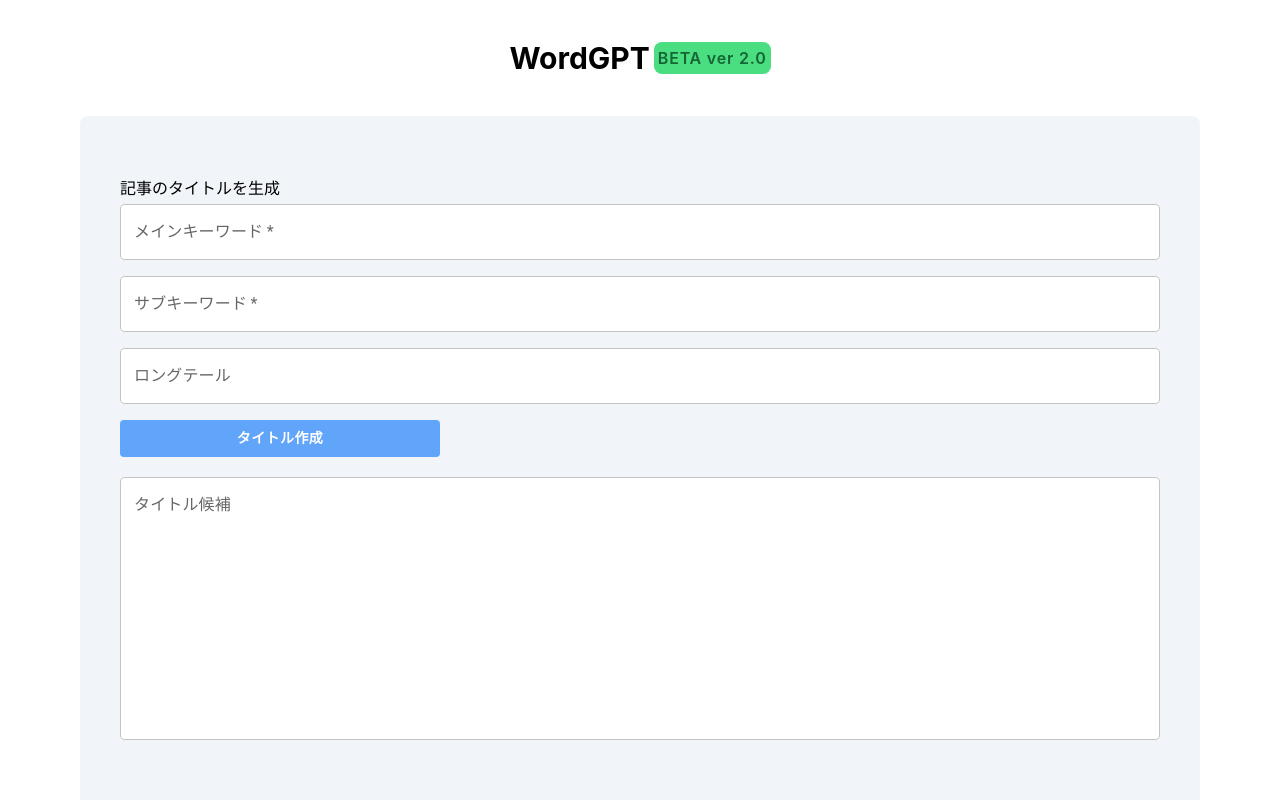
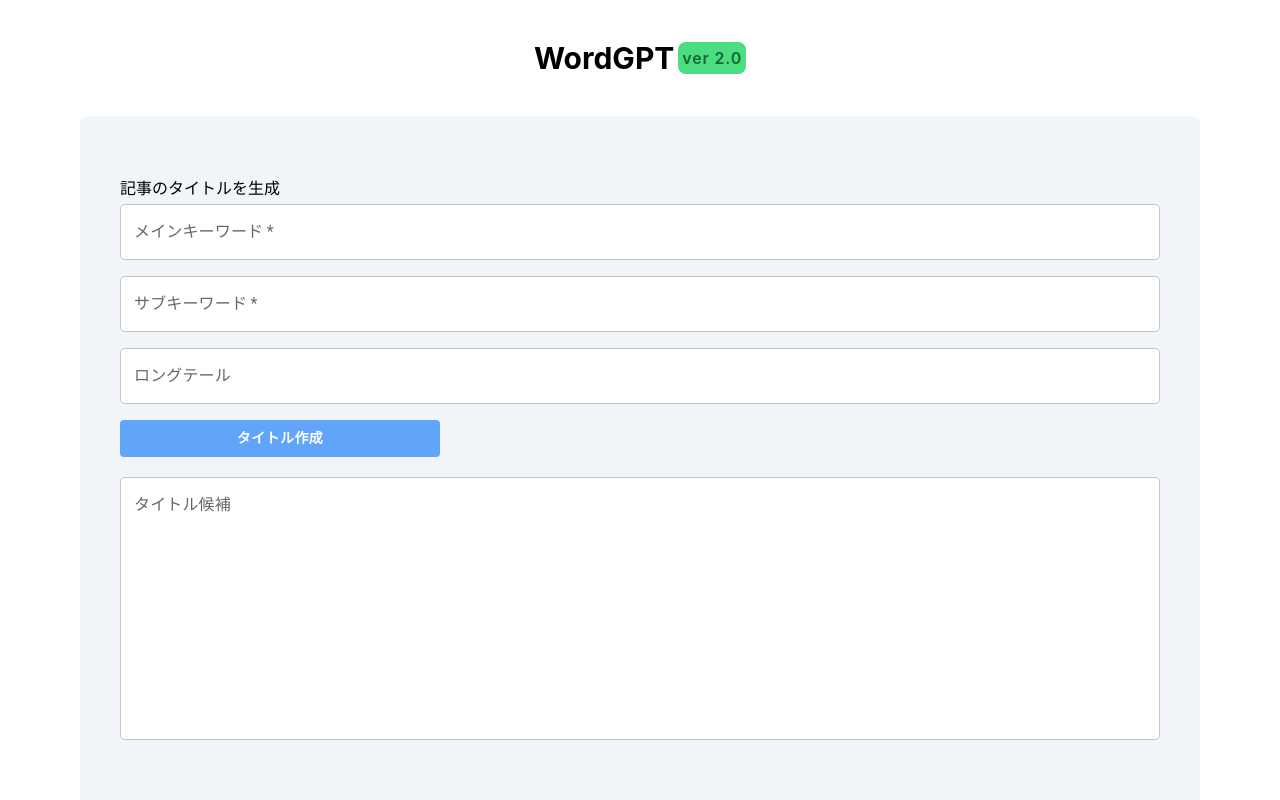
Before and after one commit to Teppeichang/WordGPT, a React (Create React App) app: page / in a window 1280 px wide. Shown: the top 800 px of the page. Built offline with nearby package versions, Linux system fonts and the light colour scheme.

Commit message:
Fix: ベータテスト終了に伴うbeta表記の削除

```diff
--- a/src/App.jsx
+++ b/src/App.jsx
@@ -49,7 +49,7 @@ const App = () => {
       <div className="flex justify-center items-center">
         <p className="my-10 text-center text-3xl font-bold">WordGPT</p>
         <p className="bg-green-400 text-green-800 font-semibold tracking-wider p-1 ml-1 rounded-lg">
-          BETA ver 2.0
+          ver 2.0
         </p>
       </div>
       <div className="flex flex-col bg-slate-100 rounded-lg p-10 mb-10">
```
Also changed, not shown: 1 other file (tests, documents, lock files or other folders).
